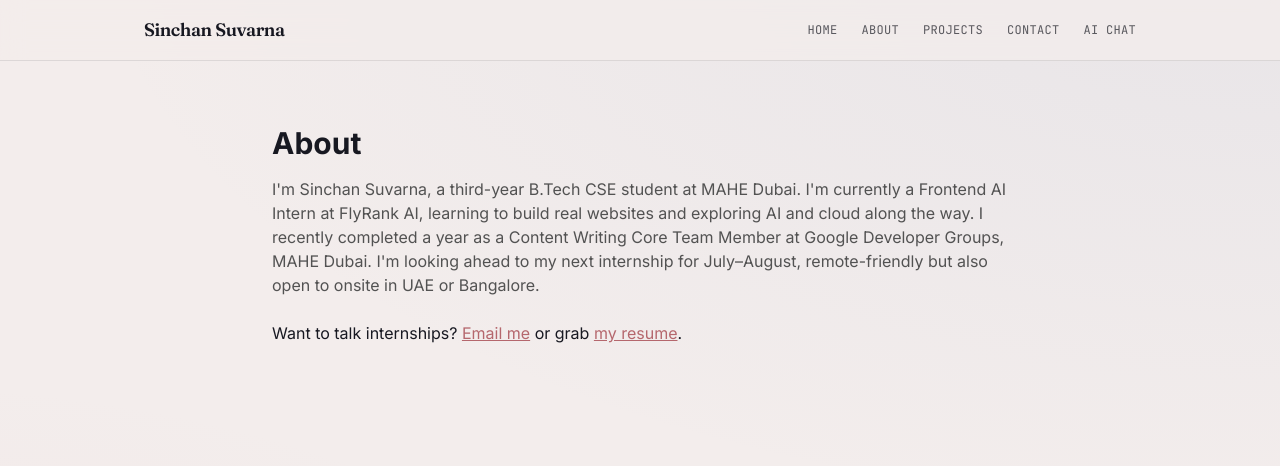
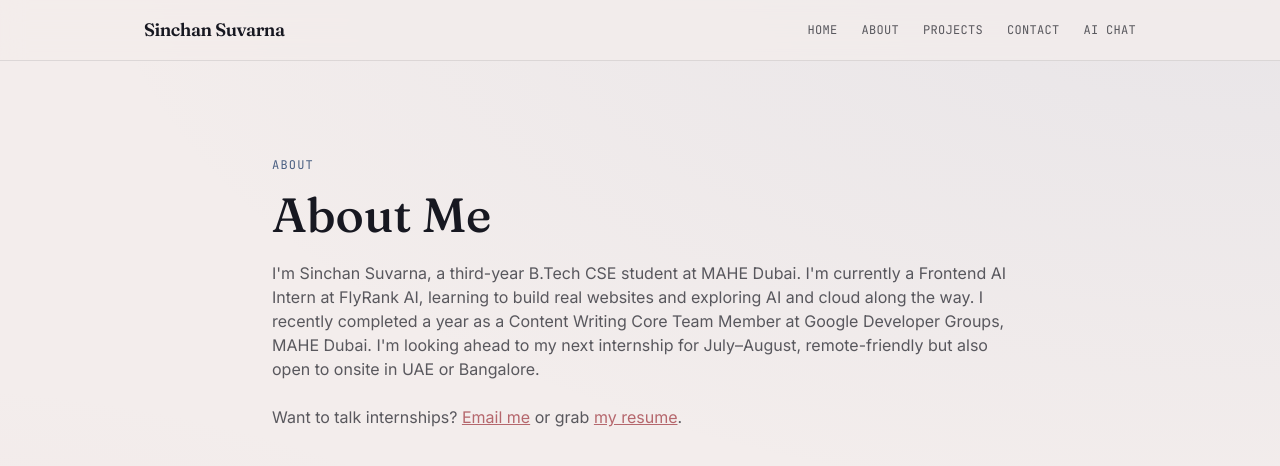
Before and after one commit to Chan-nie/capstone-project, a Next.js app: page /about in a window 1280 px wide. Shown: the top 466 px of the page. Built offline with nearby package versions, Linux system fonts and the light colour scheme.

Commit message:
fix: apply identity kit to About page (type, color, spacing tokens)

```diff
--- a/src/app/about/page.tsx
+++ b/src/app/about/page.tsx
@@ -1,18 +1,34 @@
 export default function AboutPage() {
   return (
-    <main className="mx-auto max-w-3xl px-4 py-16">
-      <h1 className="text-3xl font-bold">About</h1>
-      <p className="mt-4 text-neutral-600">I'm Sinchan Suvarna, a third-year B.Tech CSE student at MAHE Dubai. I'm
+    <main className="mx-auto max-w-3xl px-4 py-24">
+      <p className="font-mono text-xs uppercase tracking-widest text-serenity-deep">
+        About
+      </p>
+      <h1 className="mt-3 font-display text-4xl font-medium leading-tight text-ink sm:text-5xl">
+        About Me
+      </h1>
+      <p className="mt-4 text-ink/70">
+        I'm Sinchan Suvarna, a third-year B.Tech CSE student at MAHE Dubai. I'm
         currently a Frontend AI Intern at FlyRank AI, learning to build real websites and
         exploring AI and cloud along the way. I recently completed a year as a Content
         Writing Core Team Member at Google Developer Groups, MAHE Dubai. I'm looking
         ahead to my next internship for July–August, remote-friendly but also open to
-onsite in UAE or Bangalore.</p><br></br>
-    <p>Want to talk internships? <a href="mailto:sinchan17suvarna@gmail.com" className="text-rose-deep underline">
+        onsite in UAE or Bangalore.
+      </p>
+      <p className="mt-6 text-ink/70">
+        Want to talk internships?{" "}
+        <a href="mailto:sinchan17suvarna@gmail.com" className="text-rose-deep underline">
           Email me
-      </a> or grab <a href="https://drive.google.com/file/d/1cLBNHensod3jsrl2vo1ktH6CQka5SOjD/view?usp=sharing" className="text-rose-deep underline">
+        </a>{" "}
+        or grab{" "}
+        <a
+          href="https://drive.google.com/file/d/1cLBNHensod3jsrl2vo1ktH6CQka5SOjD/view?usp=sharing"
+          className="text-rose-deep underline"
+        >
           my resume
-      </a>.</p>
+        </a>
+        .
+      </p>
     </main>
   );
 }
```
Lines whose indentation alone changed are shown as unchanged.
